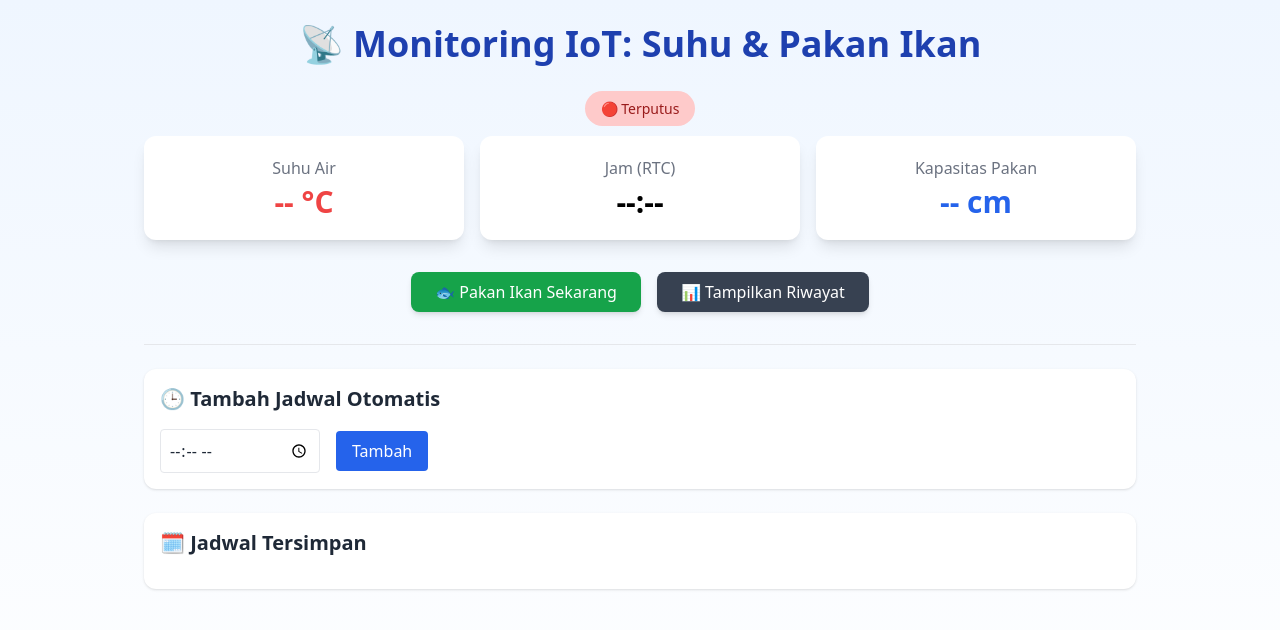
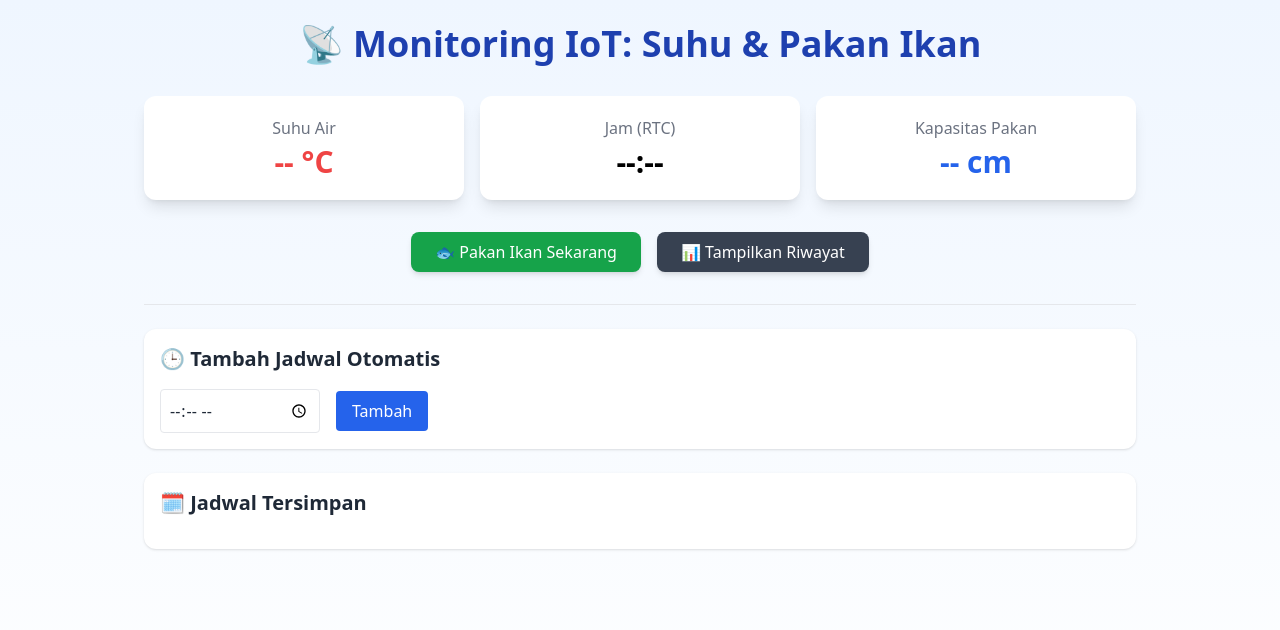
Before and after one commit to rlexs/iot-monitoring, a website: page public/index.html in a window 1280 px wide. Drawn offline with nearby package versions, Linux system fonts and the light colour scheme; no server answers.

Commit message:
ganti logika dan ui

```diff
--- a/public/index.html
+++ b/public/index.html
@@ -13,13 +13,6 @@
   <div class="max-w-5xl mx-auto px-4 py-6">
     <!-- Judul -->
     <h1 class="text-4xl font-bold text-center mb-8 text-blue-800">📡 Monitoring IoT: Suhu & Pakan Ikan</h1>
-
-    <!-- Status Koneksi -->
-    <div id="connectionStatus" class="text-center mb-4">
-      <span id="statusText" class="px-4 py-2 rounded-full text-sm font-medium bg-yellow-200 text-yellow-800">
-        🔄 Menghubungkan...
-      </span>
-    </div>
 
     <!-- ALERT -->
     <div id="alertBox" class="hidden mb-4 p-4 rounded-lg shadow text-white font-semibold text-center"></div>
@@ -170,15 +163,10 @@
       }
     }
 
-    function updateConnectionStatus(connected) {
-      if (connected) {
-        statusText.textContent = '🟢 Terhubung';
-        statusText.className = 'px-4 py-2 rounded-full text-sm font-medium bg-green-200 text-green-800';
-      } else {
-        statusText.textContent = '🔴 Terputus';
-        statusText.className = 'px-4 py-2 rounded-full text-sm font-medium bg-red-200 text-red-800';
-      }
-    }
+function updateConnectionStatus(connected) {
+  // hanya console log
+  console.log(connected ? '✅ Connected' : '⚠️ Disconnected');
+}
 
     // ===== SOCKET.IO EVENT HANDLERS =====
     socket.on('connect', () => {
@@ -227,7 +215,7 @@
         const msg = `⚠️ Suhu tidak normal: ${data.suhu} °C`;
         tampilkanAlert(msg, 'red');
         kirimNotifikasiBrowser(msg);
-      } else if (data.pakan_cm < 2) {
+      } else if (data.pakan_cm < 13) {
         const msg = `⚠️ Pakan hampir habis: ${data.pakan_cm} cm`;
         tampilkanAlert(msg, 'yellow');
         kirimNotifikasiBrowser(msg);
--- a/routes/sensorRoutes.js
+++ b/routes/sensorRoutes.js
@@ -67,7 +67,7 @@ module.exports = function(io) {
         }
 
         // Alert pakan hampir habis
-        if (pakan_cm < 2) {
+        if (pakan_cm >= 13) {
           const alertMessage = `⚠️ *PAKAN HAMPIR HABIS!*\n\n` +
                               `📦 Sisa pakan: ${pakan_cm} cm\n` +
                               `⏰ Waktu: ${waktu}\n\n` +
```
